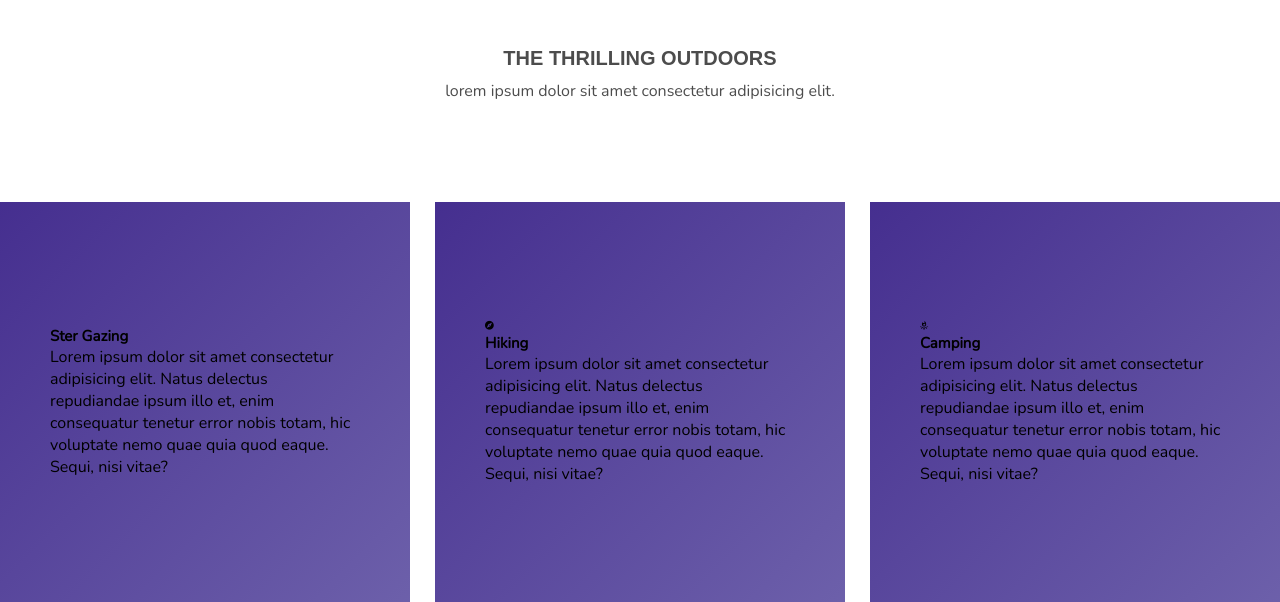
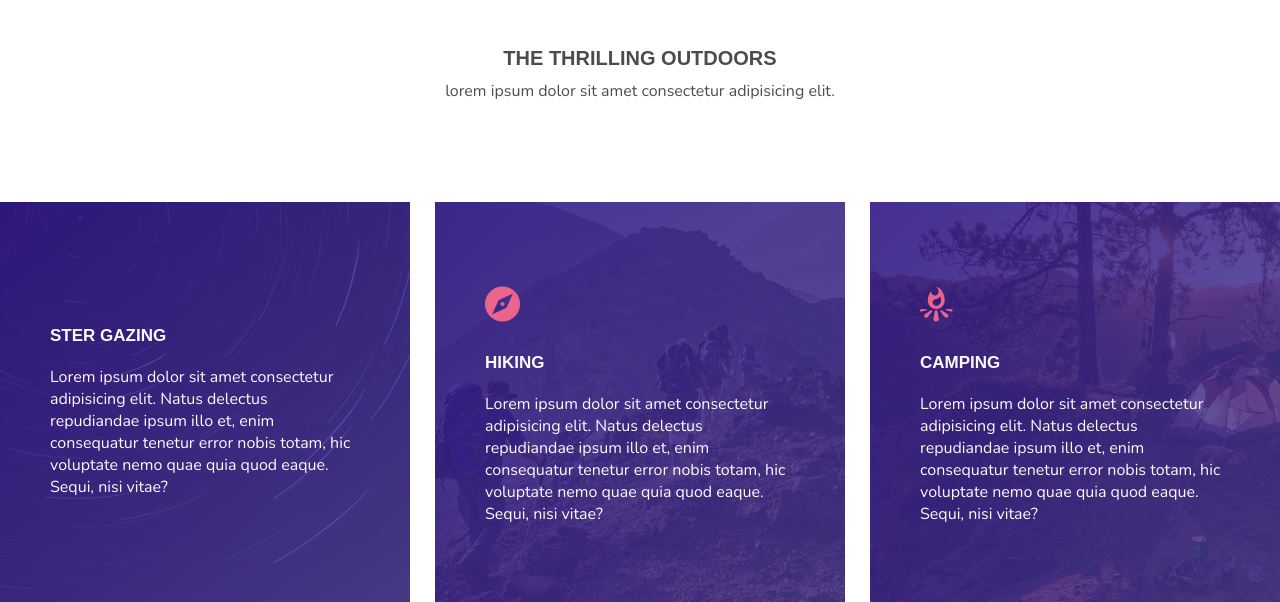
Before and after one commit to d-chi12/Build-a-Complete-Responsive-Website-HTML-and-CSS-Tutorial, a plain HTML site: page index.html in a window 1280 px wide. Shown: the part 662-1264 px from the top of the page. Drawn offline with nearby package versions, Linux system fonts and the light colour scheme; some icons are missing; a web font is replaced by a local one.

Commit message:
css_grid-item_img

```diff
--- a/styles.css
+++ b/styles.css
@@ -202,7 +202,7 @@ nav {
 .activities-grid-item {
     height: 40rem;
     padding: 5rem;
-    /* color: #fafafa; */
+    color: #fafafa;
     position: relative;
     display: flex;
     flex-direction: column;
@@ -221,3 +221,27 @@ nav {
     background-image: linear-gradient(135deg, rgba(49,24,131,0.9) 0%, rgba(72,56,149,0.8) 100%);
     z-index: -1;
 }
+
+.ster-gazing {
+    background: url("images/stars.jpg") center no-repeat;
+}
+
+.hiking {
+    background: url("images/hiking.jpg") center no-repeat;
+}
+
+.camping {
+    background: url("images/camping.jpg");
+}
+
+.activities-grid-item i {
+    font-size: 4rem;
+    color: #eb648c;
+}
+
+.activities-grid-item h1 {
+    font-family: 'Aldrich', sans-serif;
+    font-size: 1.7rem;
+    text-transform: uppercase;
+    margin: 2rem 0;
+}
```
Also changed, not shown: images/camping.jpg (renamed from images/website img.jpg).
